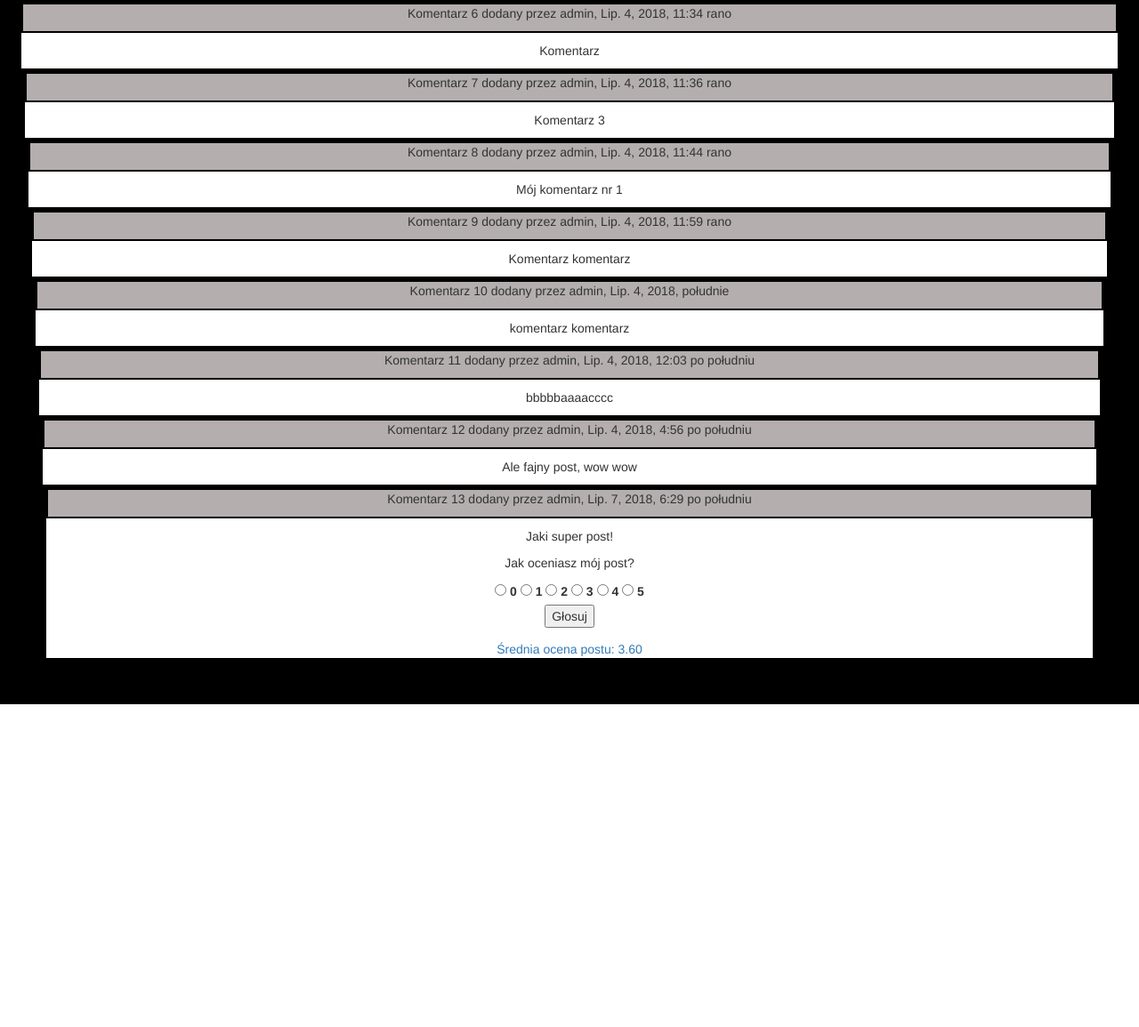
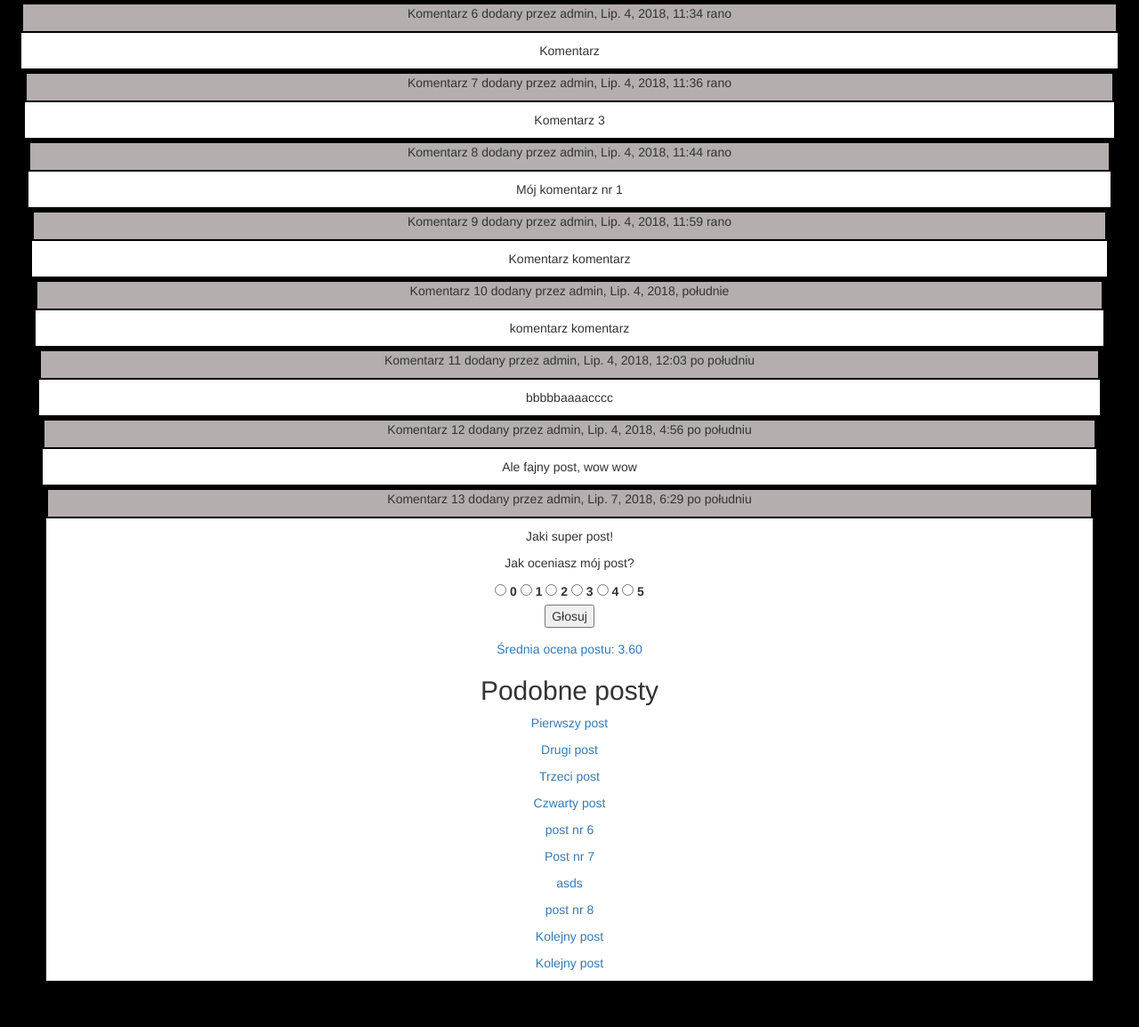
Before and after one commit to AlmightyFist/MY_own_blog, a Django app: template mysite/blog/templates/blog/post_detail.html in a window 1280 px wide. Shown: the part 738-1893 px from the top of the page at 89% size. Before the commit the page ends 1530 px from the top, so only its background shows below. Run offline with Django 3.2, Linux system fonts and the light colour scheme; the template is opened without the code that fills it: values that come from a table or form of the project are taken from there, others are empty; data comes from the database, SQL or seed files in the repository; parts of the project's set-up code (start-up, migrations or seed data) failed here and were passed over; some libraries are stand-ins or nearby versions.

Commit message:
Recomended posts in detail_view

```diff
--- a/mysite/blog/templates/blog/post_detail.html
+++ b/mysite/blog/templates/blog/post_detail.html
@@ -49,5 +49,15 @@
     {% if score_number %}
     <a>Liczba oddanych głosów: {{ score_number }} </a>
     {% endif %}
+
+    <h2> Podobne posty </h2>
+    {% for post in similar_posts %}
+      <p>
+        <a href="{% url 'post_detail' pk=post.pk %}"> {{ post.title }} </a>
+      </p>
+      {% empty %}
+       Nie ma podobnych postów
+    {% endfor %}
+
   </div>
 {% endblock %}
```
Also changed, not shown: mysite/blog/views.py (+7 -1 lines).
